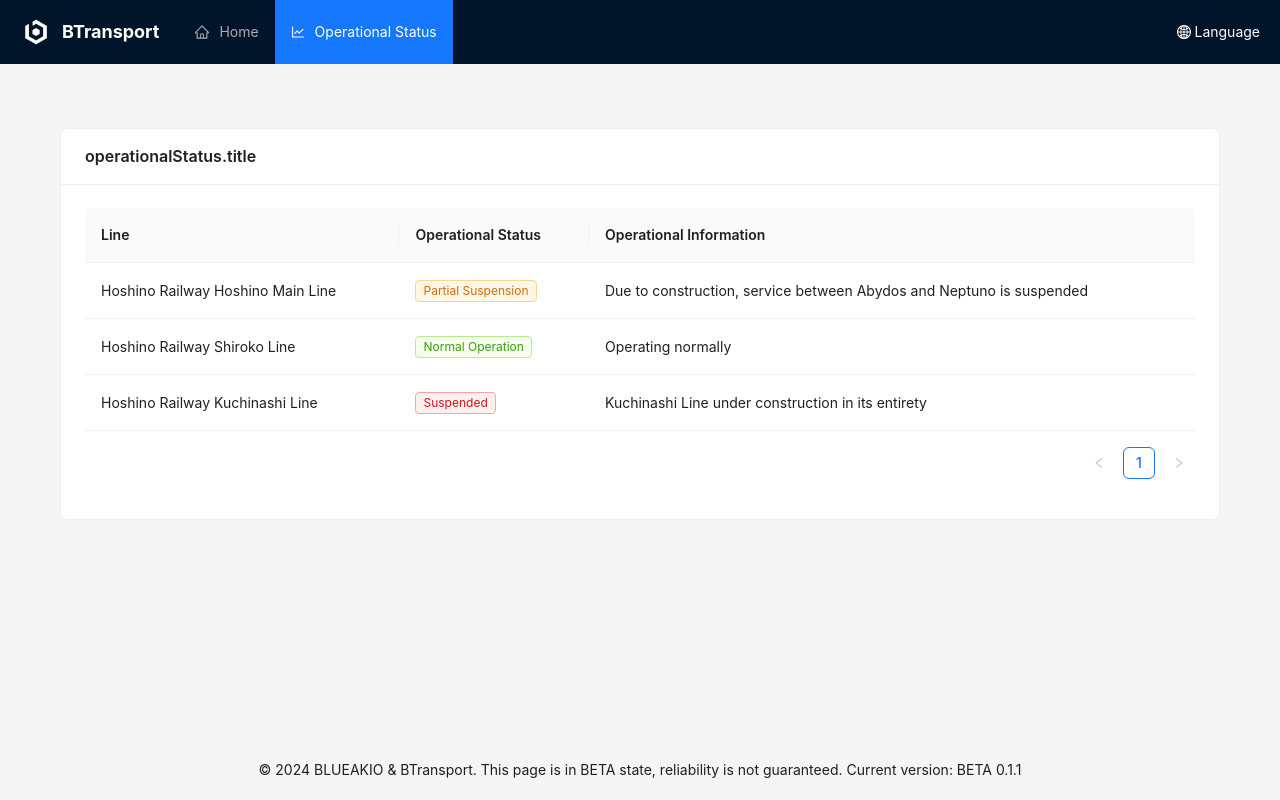
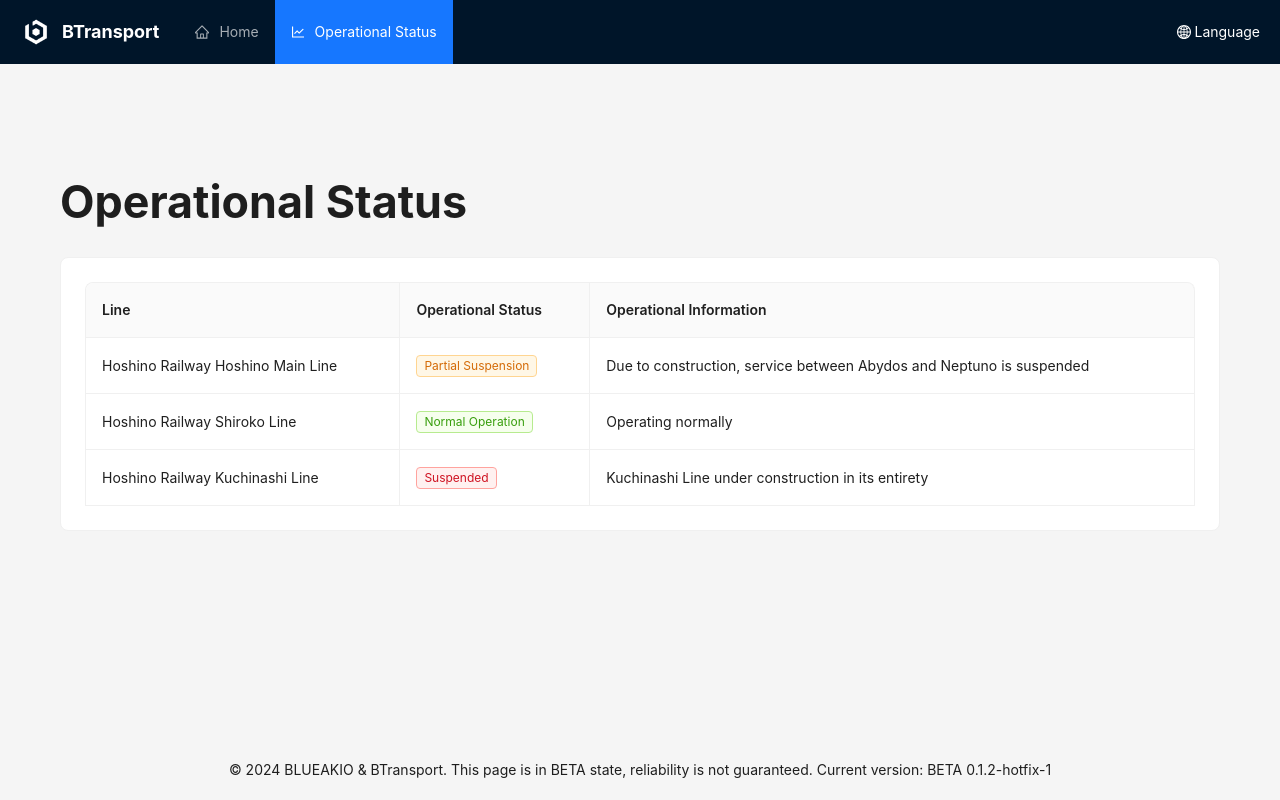
Before and after one commit to BLUEAKIO/Btransport-Website-archive, a React (Vite) app in the folder website/: page /train_info in a window 1280 px wide. Built offline with nearby package versions, Linux system fonts and the light colour scheme.

Commit message:
修复与线路运营状况相关代码内容中未能根据 i18n 语言提供语言文件的情况，同时修改页脚版本号

```diff
--- a/website/src/components/RealTimeInfo.jsx
+++ b/website/src/components/RealTimeInfo.jsx
@@ -1,4 +1,4 @@
-import React from 'react';
+import React, { useEffect, useState } from 'react';
 import { useTranslation } from 'react-i18next';
 import { useNavigate } from 'react-router-dom';
 import { Card, List, Tag } from 'antd';
@@ -14,7 +14,20 @@ const statusColors = {
 
 const RealTimeInfo = () => {
   const { t, i18n } = useTranslation();
-  const currentLanguage = ['en', 'zh-Hans', 'zh-Hant'].includes(i18n.language) ? i18n.language : 'en';
+  const navigate = useNavigate();
+  const [currentLanguage, setCurrentLanguage] = useState(i18n.language);
+
+  useEffect(() => {
+    const handleLanguageChanged = (lng) => {
+      setCurrentLanguage(lng);
+    };
+
+    i18n.on('languageChanged', handleLanguageChanged);
+
+    return () => {
+      i18n.off('languageChanged', handleLanguageChanged);
+    };
+  }, [i18n]);
 
   const data = companies.flatMap((company) =>
     company.lines
--- a/website/src/i18n/en.json
+++ b/website/src/i18n/en.json
@@ -27,7 +27,7 @@
     "language": "Language"
   },
   "footer": {
-    "copyright": "© 2024 BLUEAKIO & BTransport. This page is in BETA state, reliability is not guaranteed. Current version: BETA 0.1.1"
+    "copyright": "© 2024 BLUEAKIO & BTransport. This page is in BETA state, reliability is not guaranteed. Current version: BETA 0.1.2-hotfix-1"
   },
   "notFound": {
     "company": "Company not found",
--- a/website/src/i18n/zh-Hans.json
+++ b/website/src/i18n/zh-Hans.json
@@ -27,7 +27,7 @@
     "language": "语言"
   },
   "footer": {
-    "copyright": "© 2024 BLUEAKIO & BTransport. 页面处于 BETA 状态，不保证可靠性。当前版本：BETA 0.1.1"
+    "copyright": "© 2024 BLUEAKIO & BTransport. 页面处于 BETA 状态，不保证可靠性。当前版本：BETA 0.1.2-hotfix-1"
   },
   "notFound": {
     "company": "公司未找到",
--- a/website/src/i18n/zh-Hant.json
+++ b/website/src/i18n/zh-Hant.json
@@ -27,7 +27,7 @@
     "language": "語言"
   },
   "footer": {
-    "copyright": "© 2024 BLUEAKIO & BTransport. 頁面處於 BETA 狀態，不保證可靠性。目前版本：BETA 0.1.1"
+    "copyright": "© 2024 BLUEAKIO & BTransport. 頁面處於 BETA 狀態，不保證可靠性。目前版本：BETA 0.1.2-hotfix-1"
   },
   "notFound": {
     "company": "公司未找到",
--- a/website/src/pages/OperationalStatus.jsx
+++ b/website/src/pages/OperationalStatus.jsx
@@ -1,11 +1,23 @@
-import React from 'react';
+import React, { useEffect, useState } from 'react';
 import { useTranslation } from 'react-i18next';
 import { Row, Col, Card, Table, Tag } from 'antd';
 import { companies } from '../data/lines';
 
 const OperationalStatus = () => {
   const { t, i18n } = useTranslation();
-  const currentLanguage = ['en', 'zh-Hans', 'zh-Hant'].includes(i18n.language) ? i18n.language : 'en';
+  const [currentLanguage, setCurrentLanguage] = useState(i18n.language);
+
+  useEffect(() => {
+    const handleLanguageChanged = (lng) => {
+      setCurrentLanguage(lng);
+    };
+
+    i18n.on('languageChanged', handleLanguageChanged);
+
+    return () => {
+      i18n.off('languageChanged', handleLanguageChanged);
+    };
+  }, [i18n]);
 
   const statusList = [
     { key: 'normal', color: 'green' },
@@ -18,15 +30,18 @@ const OperationalStatus = () => {
   const data = companies.flatMap((company) =>
     company.lines.map((line) => {
       const status = statusList.find(s => s.key === line.operationalStatus) || statusList[0];
+      const companyName = company.name[currentLanguage] || company.name['en'];
+      const lineName = line.name[currentLanguage] || line.name['en'];
+      const operationalInfo = line.operationalInfo[currentLanguage] || line.operationalInfo['en'];
       return {
         key: `${company.id}-${line.id}`,
-        line: `${company.name[currentLanguage] || company.name['en']} ${line.name[currentLanguage] || line.name['en']}`,
+        line: `${companyName} ${lineName}`,
         status: (
           <Tag color={status.color}>
             {t(`status.${status.key}`)}
           </Tag>
         ),
-        operationalStatus: line.operationalInfo[currentLanguage] || line.operationalInfo['en'],
+        operationalStatus: operationalInfo,
       };
     })
   );
@@ -50,10 +65,18 @@ const OperationalStatus = () => {
   ];
 
   return (
-    <Row gutter={16}>
-      <Col span={24}>
-        <Card title={t('operationalStatus.title')}>
-          <Table dataSource={data} columns={columns} />
+    <Row justify="center" style={{ marginTop: '20px' }}>
+      <Col xs={24} sm={24} md={24} lg={24} xl={24}>
+        <h1>{t('company.operationalStatus')}</h1>
+        <Card>
+          <Table
+            columns={columns}
+            dataSource={data}
+            pagination={false}
+            bordered
+            scroll={{ x: true }}
+            style={{ width: '100%' }}
+          />
         </Card>
       </Col>
     </Row>
```
